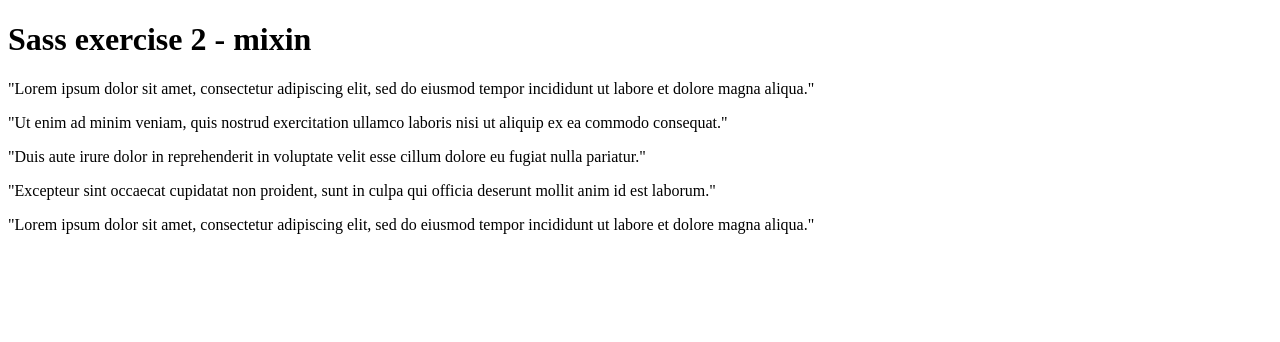
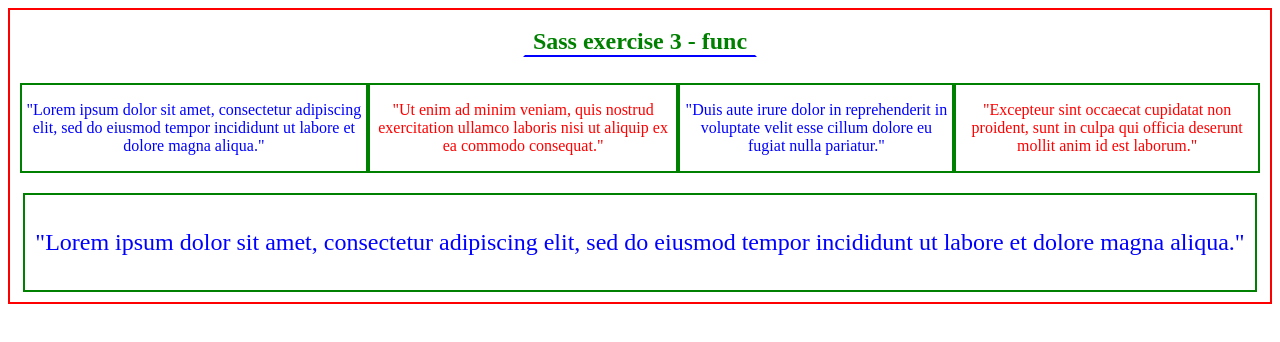
Before and after one commit to paolamelch/DEVELHOPE-PaolaMelchiorreRicci, a plain HTML site: page SASS/sass_exercise_3-functions_modules/index.html in a window 1280 px wide. Drawn offline with Linux system fonts and the light colour scheme.

Commit message:
esercizio 5 SASS

```diff
--- /dev/null
+++ b/SASS/sass_exercise_3-functions_modules/functions.sass
@@ -0,0 +1,4 @@
+
+
+@function font($font-size)
+  @return calc($font-size * 1)
--- a/SASS/sass_exercise_3-functions_modules/index.html
+++ b/SASS/sass_exercise_3-functions_modules/index.html
@@ -1,27 +1,27 @@
 <!DOCTYPE html>
 <html>
     <head>
-        <title>Sass exercise 3 - functions and modules</title>
+        <title>Sass exercise 3 - functions</title>
         <link rel="stylesheet" href="./style.css">
     </head>
     <body>
-        <div>
-            <h1>Sass exercise 2 - mixin</h1>
+        <div class="exercise">
+            <h1 class="exercise-title">Sass exercise 3 - func</h1>
             <section>
-                <article>
+                <article class="article-style1">
                     <p>"Lorem ipsum dolor sit amet, consectetur adipiscing elit, sed do eiusmod tempor incididunt ut labore et dolore magna aliqua."</p>
                 </article>
-                <article>
+                <article class="article-style2">
                     <p>"Ut enim ad minim veniam, quis nostrud exercitation ullamco laboris nisi ut aliquip ex ea commodo consequat."</p>
                 </article>
-                <article>
+                <article class="article-style1">
                     <p>"Duis aute irure dolor in reprehenderit in voluptate velit esse cillum dolore eu fugiat nulla pariatur."</p>
                 </article>
-                <article>
+                <article class="article-style2">
                     <p>"Excepteur sint occaecat cupidatat non proident, sunt in culpa qui officia deserunt mollit anim id est laborum."</p>
                 </article>
             </section>
-            <section>
+            <section class="footer">
                 <article>
                     <p>"Lorem ipsum dolor sit amet, consectetur adipiscing elit, sed do eiusmod tempor incididunt ut labore et dolore magna aliqua."</p>
                 </article>
--- /dev/null
+++ b/SASS/sass_exercise_3-functions_modules/module.scss
@@ -0,0 +1,6 @@
+$font-size: 1rem;
+$bigger-font-size:1.5rem;
+$color1:red;
+$color2:green;
+$color3:blue;
+$color4:white;
--- a/SASS/sass_exercise_3-functions_modules/style.scss
+++ b/SASS/sass_exercise_3-functions_modules/style.scss
@@ -0,0 +1,42 @@
+@use "module.scss" as m;
+@use "functions" as f;
+
+
+@mixin article-style($color, $border-color, $font-size) {
+  border: 2px solid $border-color;
+  color: $color;
+  border-color: $border-color;
+  font-size:$font-size;
+  text-align: center;
+}
+
+.exercise {
+  border: 2px solid red;
+  display: flex;
+  flex-direction: column;
+  align-items: center;
+
+  .exercise-title {
+    @include article-style(m.$color2, m.$color4, f.font(1.5rem));
+    border-bottom: 2px solid m.$color3;
+    width: 230px
+  }
+  section {
+    display: flex;
+    margin: 10px;
+  }
+}
+
+.article-style1 {
+  @include article-style(m.$color3, m.$color2, f.font(1rem));
+
+}
+.article-style2 {
+  @include article-style(m.$color1, m.$color2, f.font(1rem));
+
+}
+
+.footer {
+  @include article-style(m.$color3, m.$color2, f.font(1.5rem));
+  padding: 10px;
+}
```
Also changed, not shown: SASS/sass_exercise_3-functions_modules/functions.css (added), SASS/sass_exercise_3-functions_modules/module.css (added), SASS/sass_exercise_3-functions_modules/style.css, 3 other files.
